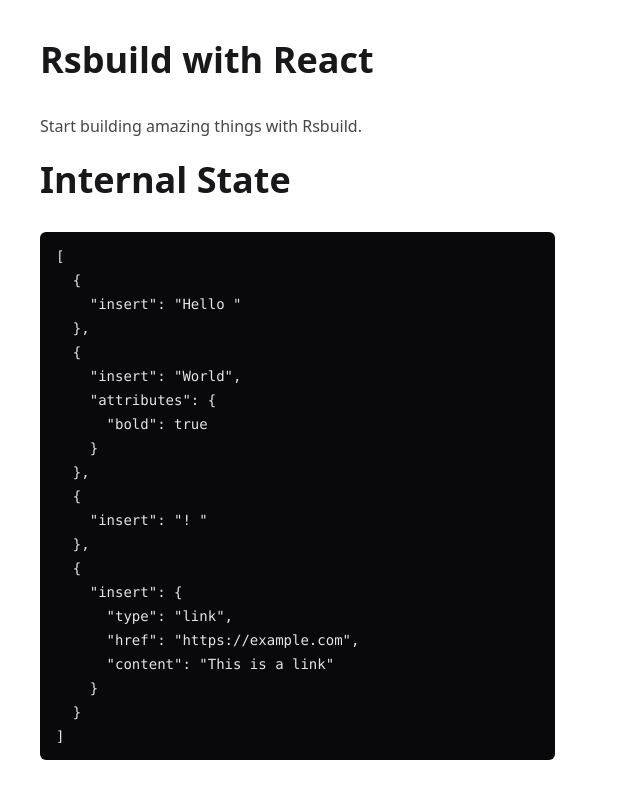
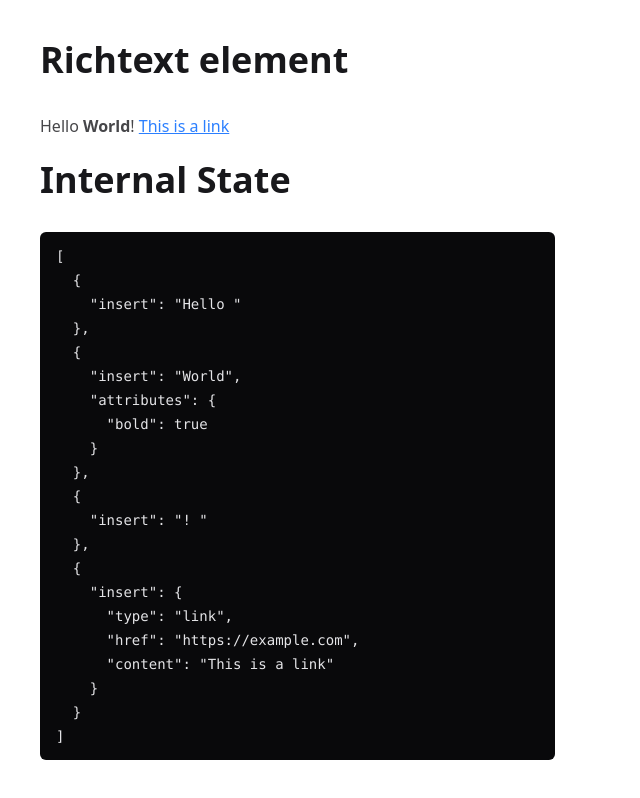
Before and after one commit to kulla/2025-05-18-richtext-editing-with-yjs, a React app: page / in a window 1280 px wide. Shown: the whole page, without its empty margins (0-640 px from the left). Built offline with nearby package versions, Linux system fonts and the light colour scheme; the HTML template or start-up script is replaced by a standard one.

Commit message:
feat: Render insert elements

```diff
--- a/src/App.tsx
+++ b/src/App.tsx
@@ -2,6 +2,7 @@
 import './App.css'
 import { equals } from 'ramda'
 import { useRef, useSyncExternalStore } from 'react'
+import clsx from 'clsx'
 
 const ydoc = new Y.Doc()
 const ytext = ydoc.getText('richtext')
@@ -38,12 +39,55 @@
 
   return (
     <main className="prose p-10">
-      <h1>Rsbuild with React</h1>
-      <p>Start building amazing things with Rsbuild.</p>
+      <h1>Richtext element</h1>
+      {renderContentEditable()}
       <h1>Internal State</h1>
       <pre>{JSON.stringify(text, null, 2)}</pre>
     </main>
   )
+
+  function renderContentEditable() {
+    return (
+      <p contentEditable suppressContentEditableWarning spellCheck="false">
+        {renderText()}
+      </p>
+    )
+  }
+
+  function renderText() {
+    const spans = []
+    let position = 0
+
+    for (const insert of text) {
+      const classNames = clsx(
+        insert.attributes?.bold && 'font-bold',
+        insert.attributes?.italic && 'italic',
+        'white-space-pre-wrap',
+      )
+
+      if (typeof insert.insert === 'string') {
+        spans.push(
+          <span key={position} className={classNames} data-position={position}>
+            {insert.insert}
+          </span>,
+        )
+        position += insert.insert.length
+      } else {
+        spans.push(
+          <span
+            key={position}
+            data-position={position}
+            className={clsx(classNames, 'text-blue-500 underline')}
+          >
+            {insert.insert.content}
+          </span>,
+        )
+        position += 1
+      }
+    }
+
+    return spans
+  }
 }
 
 type RichText = Insert[]
```
